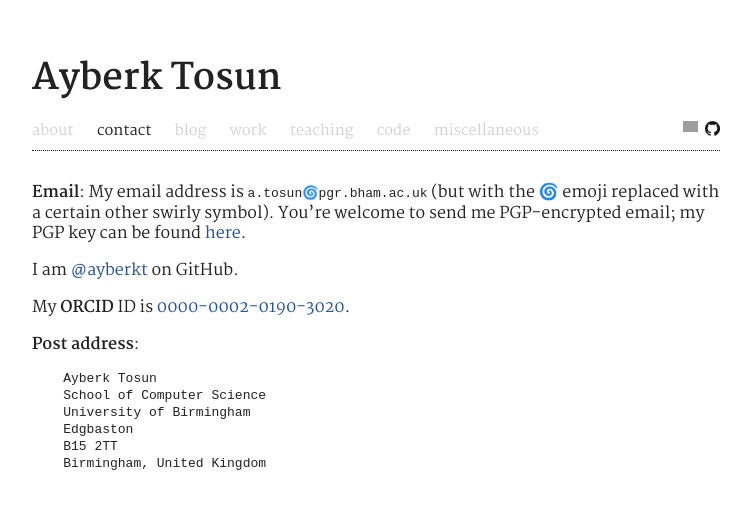
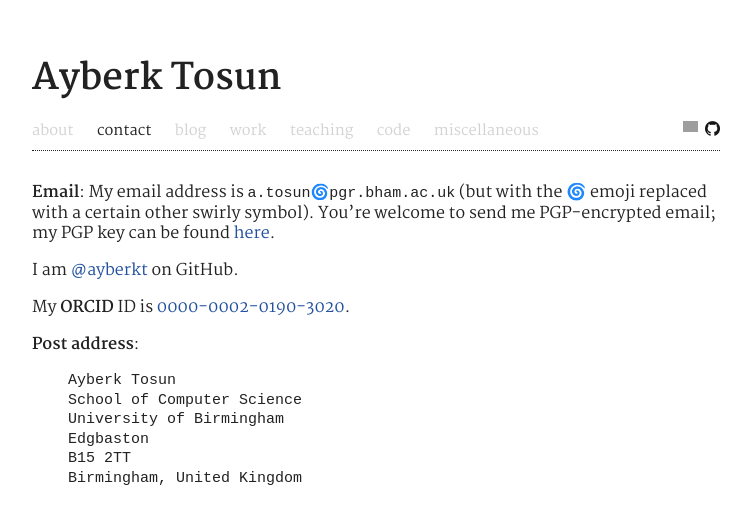
Before and after one commit to ayberkt/homepage, a Jekyll site: the page built from contact.md, in a window 1280 px wide. Shown: the top 524 px of the page, without its empty margins (264-1015 px from the left). Built offline with Jekyll 4.4.1, drawn with Linux system fonts in a browser that asks for light colours; grey boxes are pictures that could not be loaded.

Commit message:
Adjust the code font size

```diff
--- a/assets/css/styles.css
+++ b/assets/css/styles.css
@@ -186,3 +186,7 @@ footer {
   from {opacity: .4}
   to {opacity: 1}
 }
+
+code {
+    font-size: 15px;
+}
```
